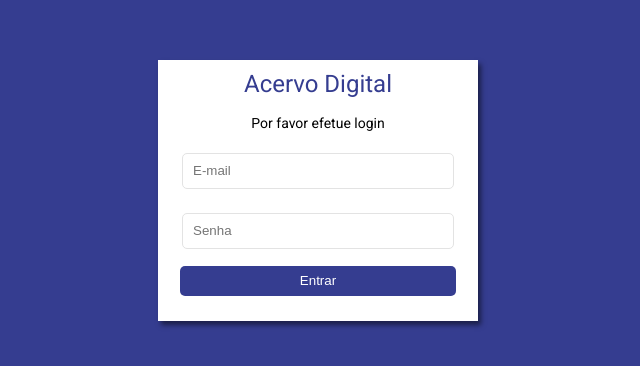
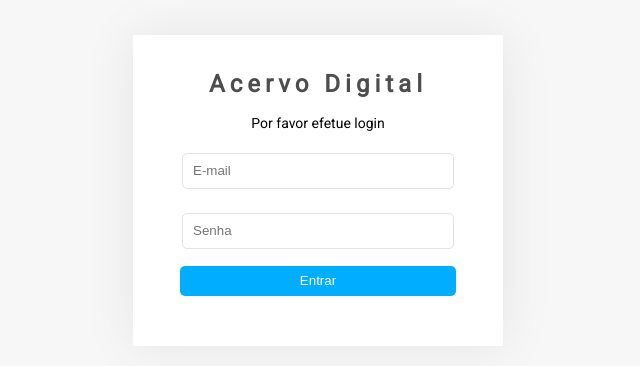
Before and after one commit to JeffersonGibin/acervo-digital, a Next.js app in the folder frontend/: page / in a window 1280 px wide. Shown: the part 210-576 px from the top of the page, without its empty margins (322-962 px from the left). Built offline with nearby package versions, Linux system fonts and the light colour scheme.

Commit message:
Alterado cores do projeto

```diff
--- a/frontend/components/Login/Login.style.js
+++ b/frontend/components/Login/Login.style.js
@@ -1,7 +1,7 @@
 import styled from 'styled-components'
 
 const Container = styled.div `
-    background: #353d90;
+    background: #f7f7f7;
     justify-content: center;
     display: flex;
     height: 100vh;
@@ -9,19 +9,23 @@ const Container = styled.div `
 
 const Form = styled.div`
     grid-template-rows: 30px auto 1fr 1fr 1fr;
-    box-shadow: 3px 4px 5px rgba(0,0,0,0.5);
+    box-shadow: 0 0 50px rgba(0, 0, 0, 0.08);
     justify-content: center;
     background: #fff;
     display: grid;
     row-gap: 15px;
-    padding: 10px;
+    padding: 35px;
     width: 300px;
 `
 
 const Logo = styled.div`
     text-align:center;
     font-size: 24px;
-    color: #353d90;
+    text-align: center;
+    font-size: 24px;
+    color: #4d4d4d;
+    letter-spacing: 5px;
+    font-weight: bold
 `
 
 const Titulo = styled.div`
@@ -53,7 +57,7 @@ const BoxInput = styled.div`
 
 const BtnEntrar = styled.button`
     border-radius: 5px;
-    background: #353d90;
+    background: #00adff;
     height: 30px;
     padding: 5px;
     color: #FFF;
--- a/frontend/pages/_app.js
+++ b/frontend/pages/_app.js
@@ -15,6 +15,7 @@ const GlobalStyle = createGlobalStyle`
     margin:0;
     padding:0;
     font-family: 'Roboto', sans-serif;
+    background: #f7f7f7;
   }
 
   button {
@@ -24,7 +25,8 @@ const GlobalStyle = createGlobalStyle`
     vertical-align: middle;
     overflow: hidden;
     text-decoration: none;
-    color: inherit;
+    border-color: #ebebeb;
+    color: #736d6d;
     background-color: inherit;
     text-align: center;
     cursor: pointer;
```
Also changed, not shown: frontend/components/Layout/Layout.style.js (+11 -8 lines).
